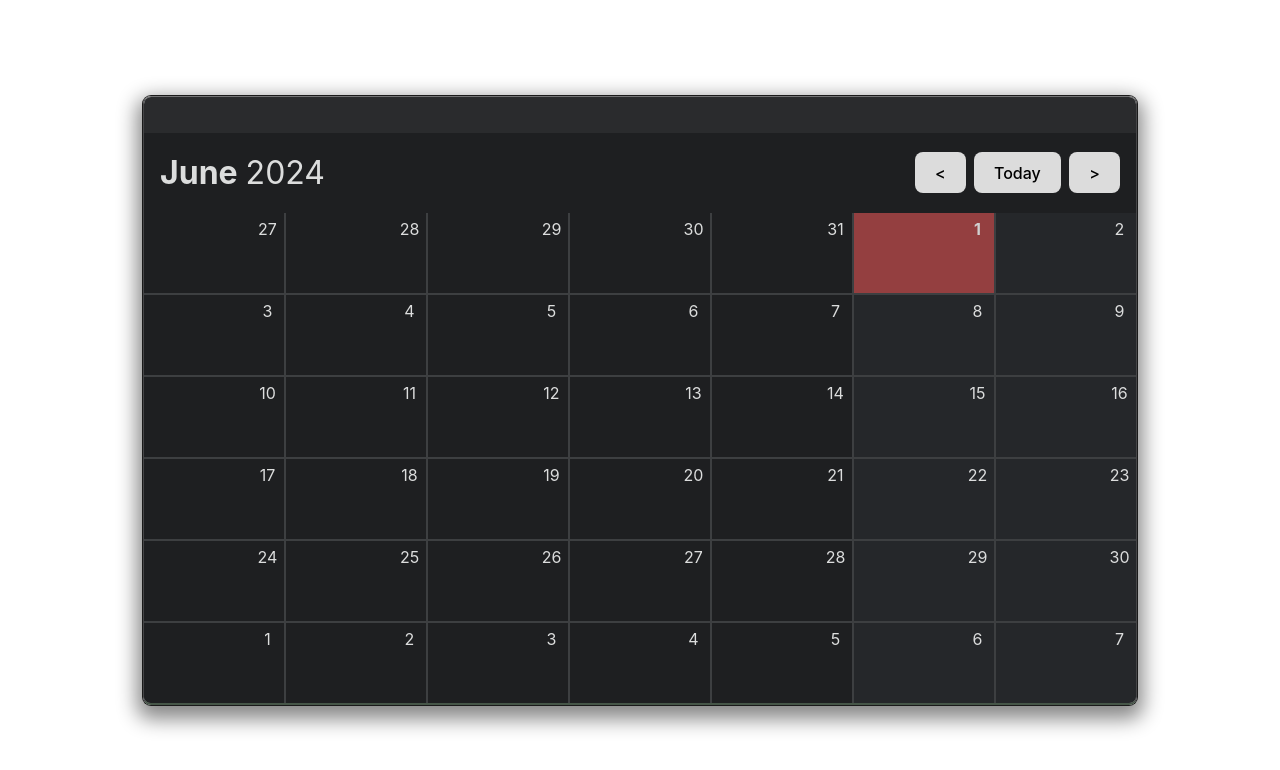
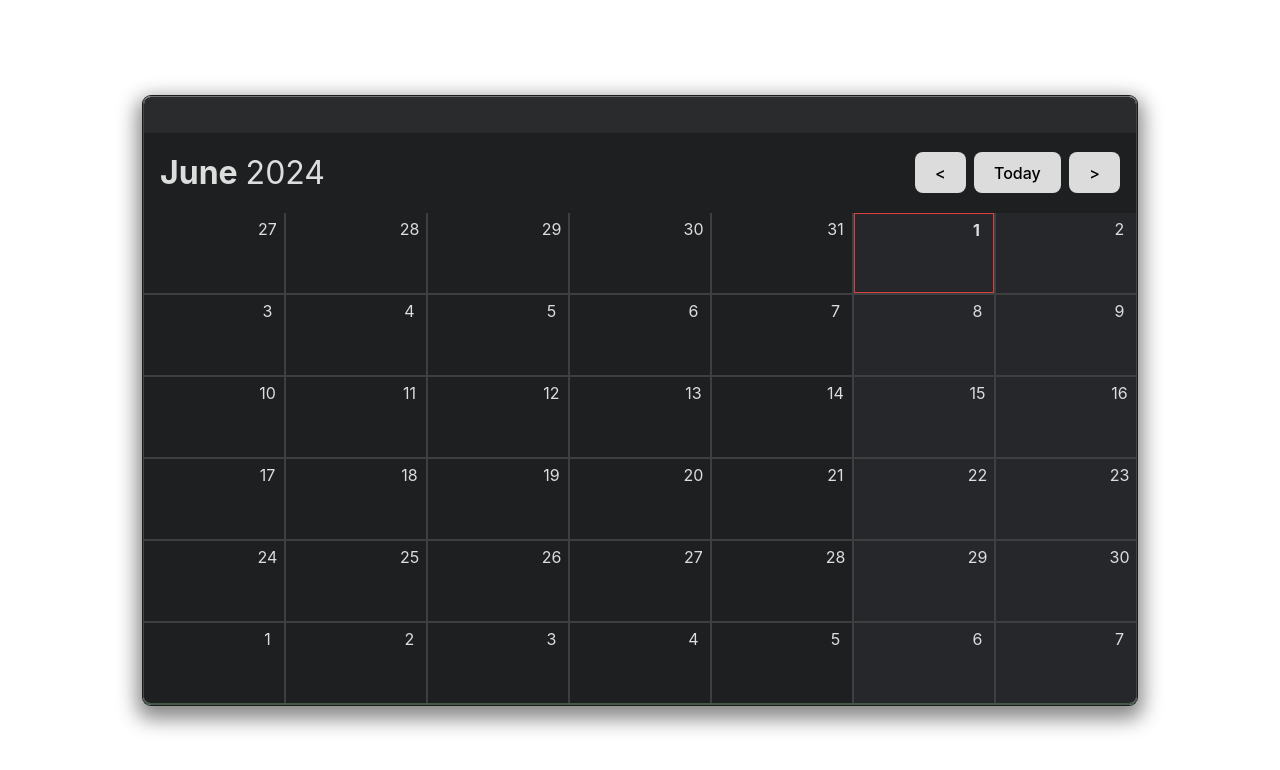
Before and after one commit to Peter-Kravchenko/task-calendar, a React (Vite) app in the folder task-manager/: page / in a window 1280 px wide. Shown: the top 770 px of the page. Built offline with nearby package versions, Linux system fonts and the light colour scheme.

Commit message:
feat: Добавит логику смены месяца

```diff
--- a/task-manager/src/components/calender-grid/calendar-grid.css
+++ b/task-manager/src/components/calender-grid/calendar-grid.css
@@ -24,9 +24,8 @@
 }
 
 .cell-wrapper.today {
-  background-color: rgba(214, 64, 64, 0.57);
-  color: rgb(208, 208, 208);
   font-weight: bold;
+  border: 1px solid rgb(214, 64, 64);
 }
 
 .day-wrapper {
--- a/task-manager/src/components/calender-grid/calendar-grid.tsx
+++ b/task-manager/src/components/calender-grid/calendar-grid.tsx
@@ -2,12 +2,14 @@ import './calendar-grid.css';
 
 type calendarGridProps = {
   today: moment.Moment;
+  pivotDay: moment.Moment;
   startDate: moment.Moment;
   totalDays: number;
 };
 
 function CalendarGrid({
   today,
+  pivotDay,
   startDate,
   totalDays,
 }: calendarGridProps): JSX.Element {
@@ -18,7 +20,7 @@ function CalendarGrid({
     <div className="grid-wrapper">
       {daysMap.map((day, index) => {
         const date = day.date();
-        const isToday = today.isSame(day, 'day');
+        const isToday = day.isSame(today, 'day');
         const isWeekend = day.day() === 0 || day.day() === 6;
 
         return (
--- a/task-manager/src/components/monitor/monitor.tsx
+++ b/task-manager/src/components/monitor/monitor.tsx
@@ -1,20 +1,28 @@
 import './monitor.css';
 
 type monitorProps = {
-  today: moment.Moment;
+  pivotDay: moment.Moment;
+  prevClickHandler: () => void;
+  todayClickHandler: () => void;
+  nextClickHandler: () => void;
 };
 
-function Monitor({ today }: monitorProps): JSX.Element {
+function Monitor({
+  pivotDay,
+  prevClickHandler,
+  todayClickHandler,
+  nextClickHandler,
+}: monitorProps): JSX.Element {
   return (
     <div className="monitor">
       <div className="date">
-        <span className="date month">{today.format('MMMM')}</span>
-        <span className="date year">{today.format('YYYY')}</span>
+        <span className="date month">{pivotDay.format('MMMM')}</span>
+        <span className="date year">{pivotDay.format('YYYY')}</span>
       </div>
       <div className="btn-monitor">
-        <button>&lt;</button>
-        <button>Today</button>
-        <button>&gt;</button>
+        <button onClick={prevClickHandler}>&lt;</button>
+        <button onClick={todayClickHandler}>Today</button>
+        <button onClick={nextClickHandler}>&gt;</button>
       </div>
     </div>
   );
--- a/task-manager/src/index.css
+++ b/task-manager/src/index.css
@@ -28,10 +28,6 @@ button {
 button:hover {
   border-color: #494a5a;
 }
-button:focus,
-button:focus-visible {
-  outline: 4px auto -webkit-focus-ring-color;
-}
 
 #root {
   font-family: Inter, system-ui, Avenir, Helvetica, Arial, sans-serif;
--- a/task-manager/src/pages/calendar-page/calendar-page.tsx
+++ b/task-manager/src/pages/calendar-page/calendar-page.tsx
@@ -1,3 +1,4 @@
+import { useState } from 'react';
 import moment from 'moment';
 import CalendarGrid from '../../components/calender-grid/calendar-grid';
 import Monitor from '../../components/monitor/monitor';
@@ -5,14 +6,36 @@ import Title from '../../components/title/title';
 
 function CalendarPage() {
   const today = moment();
-  const startDate = today.clone().startOf('month').startOf('week');
+  const [pivotDay, setPivotDay] = useState(moment());
+  const startDate = pivotDay.clone().startOf('month').startOf('week');
   const totalDays = 42;
+
+  const prevClickHandler = () => {
+    setPivotDay((prev) => prev.clone().subtract(1, 'month'));
+  };
+  const todayClickHandler = () => {
+    setPivotDay(moment());
+  };
+
+  const nextClickHandler = () => {
+    setPivotDay((prev) => prev.clone().add(1, 'month'));
+  };
 
   return (
     <div>
       <Title />
-      <Monitor today={today} />
-      <CalendarGrid today={today} startDate={startDate} totalDays={totalDays} />
+      <Monitor
+        pivotDay={pivotDay}
+        prevClickHandler={prevClickHandler}
+        todayClickHandler={todayClickHandler}
+        nextClickHandler={nextClickHandler}
+      />
+      <CalendarGrid
+        today={today}
+        pivotDay={pivotDay}
+        startDate={startDate}
+        totalDays={totalDays}
+      />
     </div>
   );
 }
```
